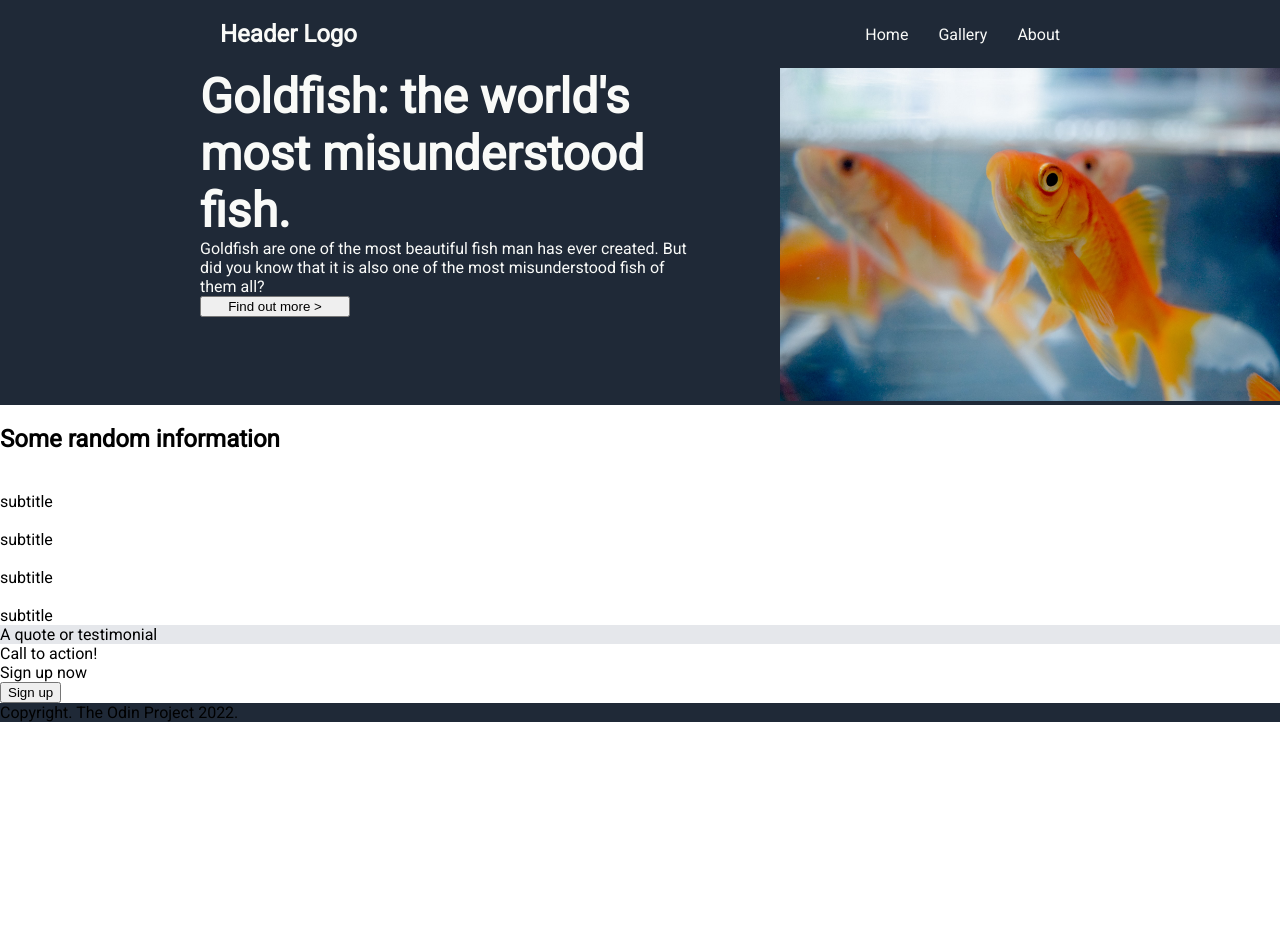
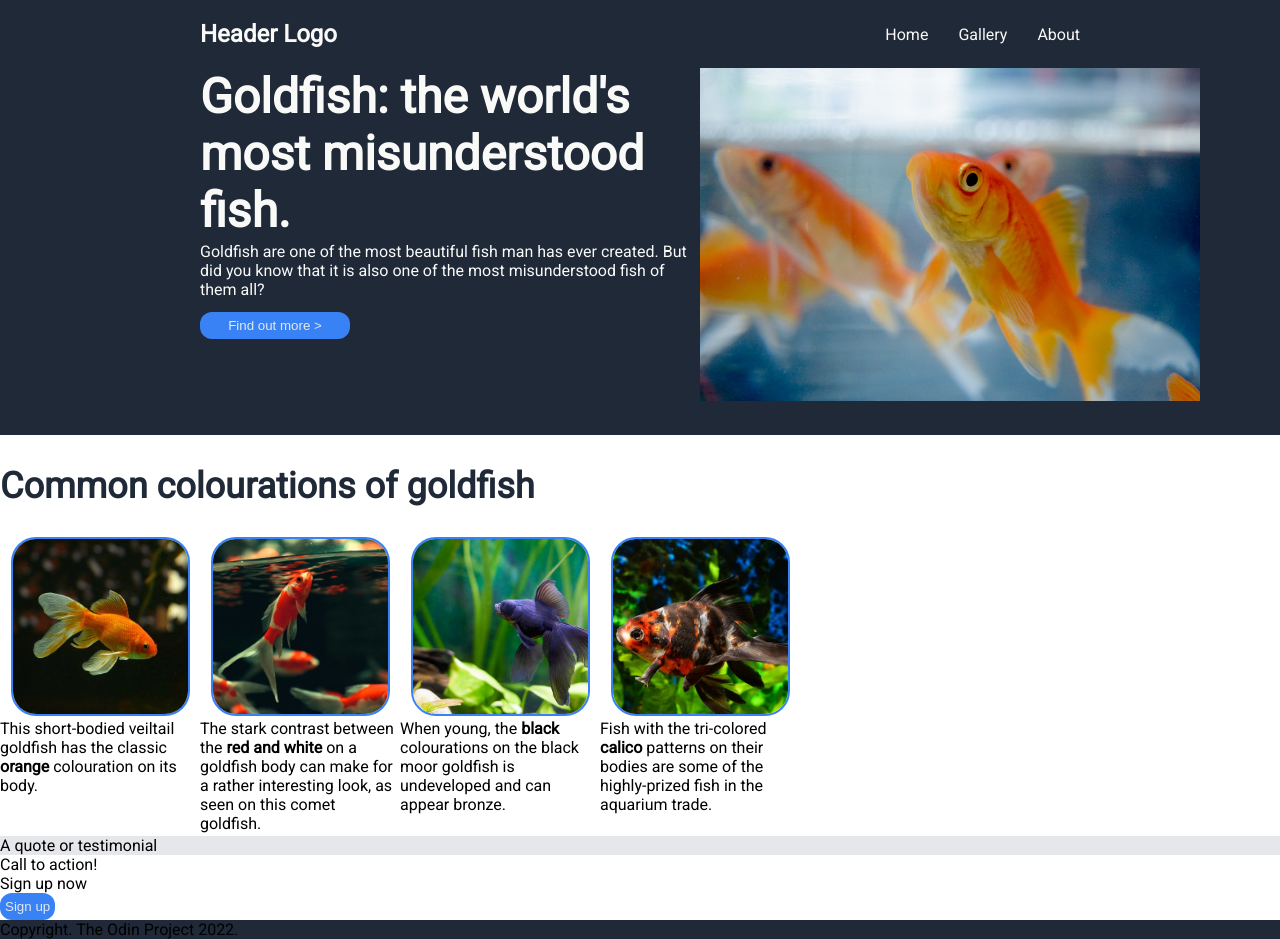
Before and after one commit to syfq-isml/project-landing-page, a plain HTML site: page index.html in a window 1280 px wide. Before the commit the page ends 800 px from the top, so only its background shows below. Drawn offline with Linux system fonts and the light colour scheme.

Commit message:
added images and alignment for section-2 in index.html

```diff
--- a/index.html
+++ b/index.html
@@ -29,21 +29,38 @@
         </div>
 
         <div class="right">
-            <img src="img/sec1.jpg" alt="goldfish at water surface">
+            <div class="section1 image"><img src="img/sec1.jpg" alt="goldfish at water surface">
+            </div>
         </div>
 
     </div>
 
     <div class="section-2">
-        <h2>Some random information</h2>
-        <img>
-        <p>subtitle</p>
-        <img>
-        <p>subtitle</p>
-        <img>
-        <p>subtitle</p>
-        <img>
-        <p>subtitle</p>
+        <h2>Common colourations of goldfish</h2>
+
+        <div class="container img-caption">
+            <div class="small-box">
+                <img src="img/section-2-images/orange.jpg">
+                <p>This  short-bodied veiltail goldfish has the classic <strong>orange</strong> colouration on its body.</p>
+            </div>
+
+            <div class="small-box">
+                <img src="img/section-2-images/red-white.jpg">
+                <p>The stark contrast between the <strong>red and white</strong> on a goldfish body can make for a rather interesting look, as seen on this comet goldfish.</p>
+            </div>
+
+            <div class="small-box">
+                <img src="img/section-2-images/black.jpg">
+                <p>When young, the <strong>black</strong> colourations on the black moor goldfish is undeveloped and can appear bronze.</p>
+            </div>
+
+            <div class="small-box">
+                <img src="img/section-2-images/calico.jpg">
+                <p>Fish with the tri-colored <strong>calico</strong> patterns on their bodies are some of the highly-prized fish in the aquarium trade. </p>
+            </div>
+
+        </div>
+
     </div>
 
     <div class="section-3">
--- a/style.css
+++ b/style.css
@@ -12,7 +12,7 @@ body {
     background-color: #1F2937;
     display: flex;
     justify-content: space-between;
-    padding: 20px;
+    padding: 20px 0px;
     align-items: center;
 
 }
@@ -50,9 +50,10 @@ a{
     display:flex;
     justify-content: space-between;
     color:#F9FAF8;
+    padding-bottom: 30px;
 }
 
-.section-1 > .left {
+.section-1 .left {
     display:flex;
     flex-direction: column;
     flex-shrink: 0;
@@ -60,9 +61,19 @@ a{
     margin-left: 200px;
 }
 
-.left > button {
+.left button {
     flex-grow: 0;
     width: 150px;
+    margin-top: 10px;
+
+}
+
+button {
+    color:#E5E7EB;
+    background-color: #3882F6;
+    border-radius: 12px;
+    border: none;
+    padding: 6px 5px;
 }
 
 h1 {
@@ -72,23 +83,61 @@ h1 {
 }
 
 p {
-    margin: 0;
+    margin: 3px 0;
 }
 
-.section-1 > right {
+.section-1 .right {
     display: flex;
     margin-right: 200px;
 }
 
-img {
+.section1.image img {
     max-width: 500px;
 }
 
 
 
+
 .section-2 {
+    display: flex;
+    flex-direction: column;
+
 
 }
+
+.container.img-caption {
+    display:flex;
+    flex-direction: row;
+}
+
+.small-box {
+    display: flex;
+    flex-direction: column;
+    max-width: 200px;
+
+    align-items: center;
+
+}
+
+h2 {
+    font-size: 36px;
+    font-weight: bolder;
+    color: #1F2937;
+}
+
+.small-box > img {
+    object-fit:cover;
+    border: 2px solid #3882F6;
+    border-radius: 25px;
+    width: 175px;
+    height: 175px;
+    object-fit:cover;
+}
+
+
+
+
+
 
 .section-3 {
     background-color: #E5E7EB;
```
Also changed, not shown: img/section-2-images/black.jpg (added), img/section-2-images/calico.jpg (added), img/section-2-images/orange.jpg (added), img/section-2-images/red-white.jpg (added), 1 other file.
